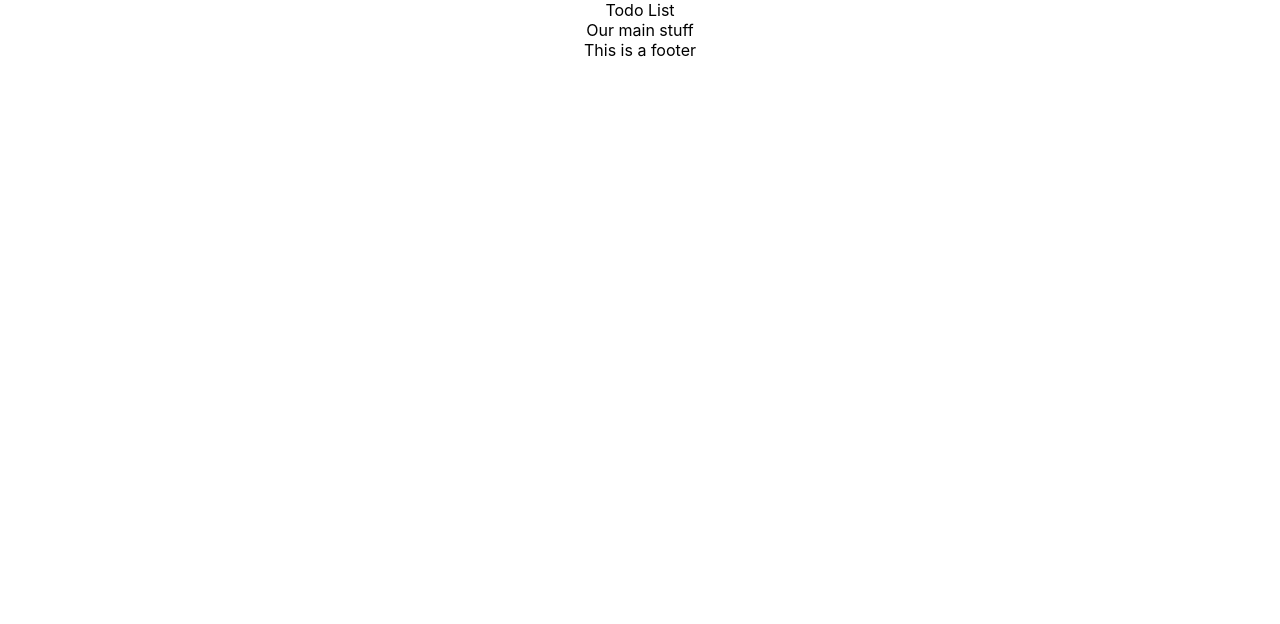
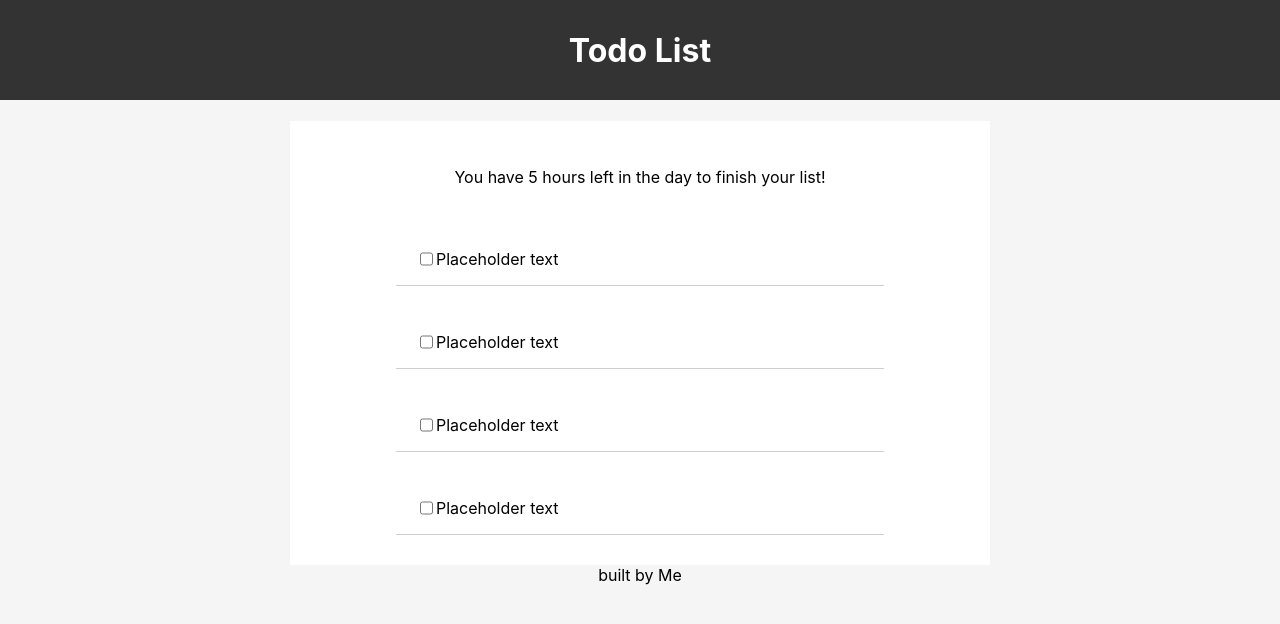
Before and after one commit to thomasyoung-audet/todowebapp, a React app: page / in a window 1280 px wide. Built offline with nearby package versions, Linux system fonts and the light colour scheme.

Commit message:
this looks much nicer now. Doesnt have any real functionality yet though.

```diff
--- a/src/components/Footer.js
+++ b/src/components/Footer.js
@@ -3,7 +3,7 @@ import React from 'react'
 function Footer() {
 	return (
 
-		<footer>This is a footer</footer>
+		<footer>built by Me</footer>
 
 	)
 }
--- a/src/components/Header.js
+++ b/src/components/Header.js
@@ -2,7 +2,7 @@ import React from 'react'
 
 function Header() {
 	return (
-	<header>Todo List</header>
+	<h1 className="navbar">Todo List</h1>
 	)
 }
 
--- a/src/components/MainContent.js
+++ b/src/components/MainContent.js
@@ -1,10 +1,18 @@
 import React from 'react'
+
+import TodoItem from './TodoItem'
 
 function MainContent() {
 	//here we have our todo list
+	const date = new Date()
+
 	return (
-	<main>
-		Our main stuff
+	<main className="todo-list">
+		<p>You have {24 - date.getHours()} hours left in the day to finish your list!</p>
+		<TodoItem />
+		<TodoItem />
+		<TodoItem />
+		<TodoItem />
 
 	</main>
 	)
--- /dev/null
+++ b/src/components/TodoItem.js
@@ -0,0 +1,12 @@
+import React from 'react'
+
+function TodoItem() {
+	return(
+		<div className='todo-item'>
+			<input type="checkbox" />
+			<p>Placeholder text</p>
+		</div>
+	)
+}
+
+export default TodoItem
--- a/src/index.css
+++ b/src/index.css
@@ -5,9 +5,42 @@ body {
     sans-serif;
   -webkit-font-smoothing: antialiased;
   -moz-osx-font-smoothing: grayscale;
+  background-color: whitesmoke;
 }
 
 code {
   font-family: source-code-pro, Menlo, Monaco, Consolas, 'Courier New',
     monospace;
 }
+
+.todo-list {
+	background-color: white;
+	border: 1px #fefefe;
+	flex-direction: column;
+	display: flex;
+	align-items: center;
+	margin: auto;
+	padding: 30px;
+	width: 50%;
+}
+
+.todo-item {
+	display: flex;
+	justify-content: left;
+	align-items: left;
+	padding: 30px 20px 0;
+	width: 70%;
+	border-bottom: 1px solid #cecece;
+}
+
+.navbar {
+
+	height: 100px;
+	background-color: #333;
+	color: white;
+	text-align: center;
+	margin-top: 0px;
+	display: flex;
+	align-items: center;
+	justify-content: center;
+}
```
Also changed, not shown: README.md.
